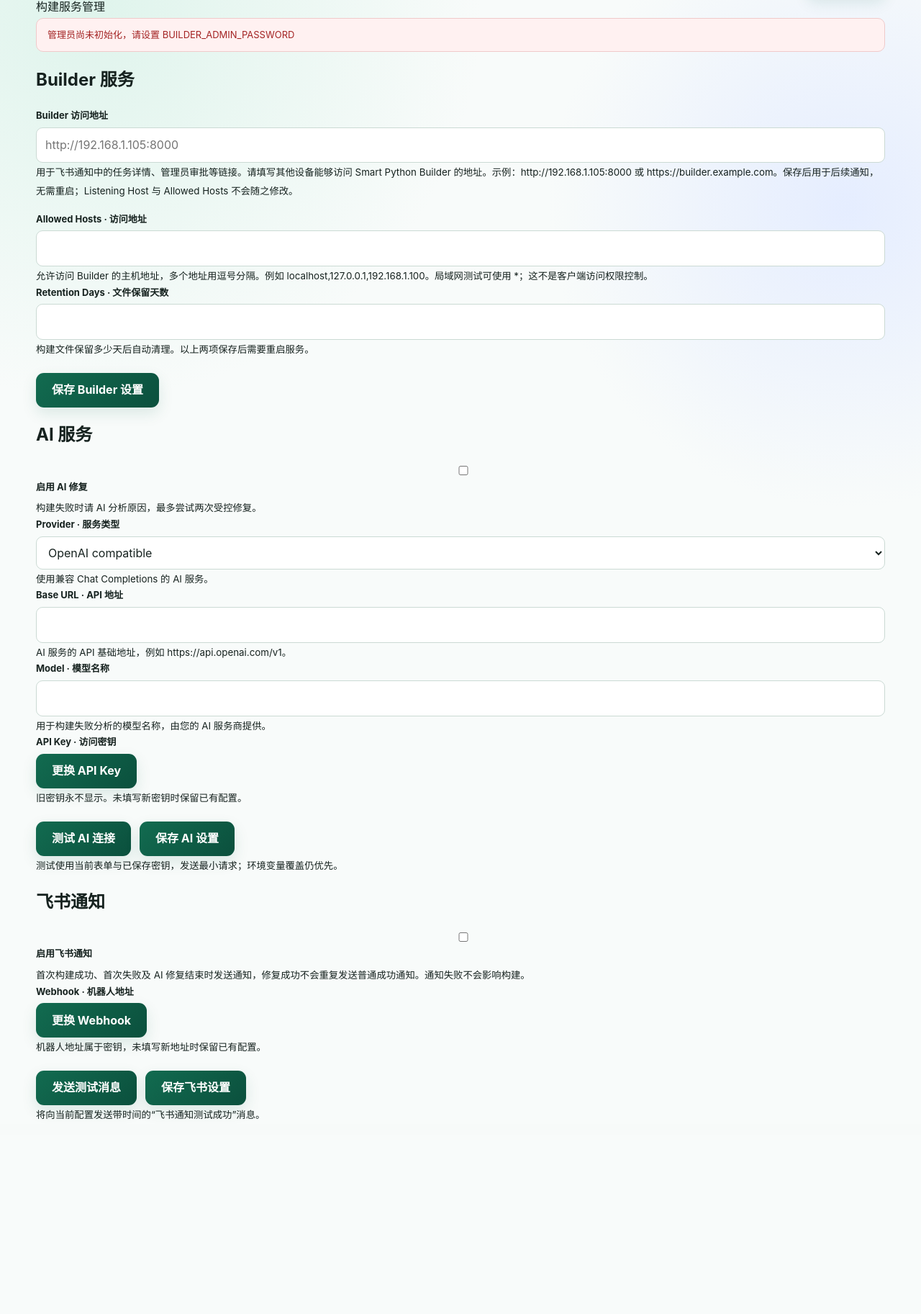
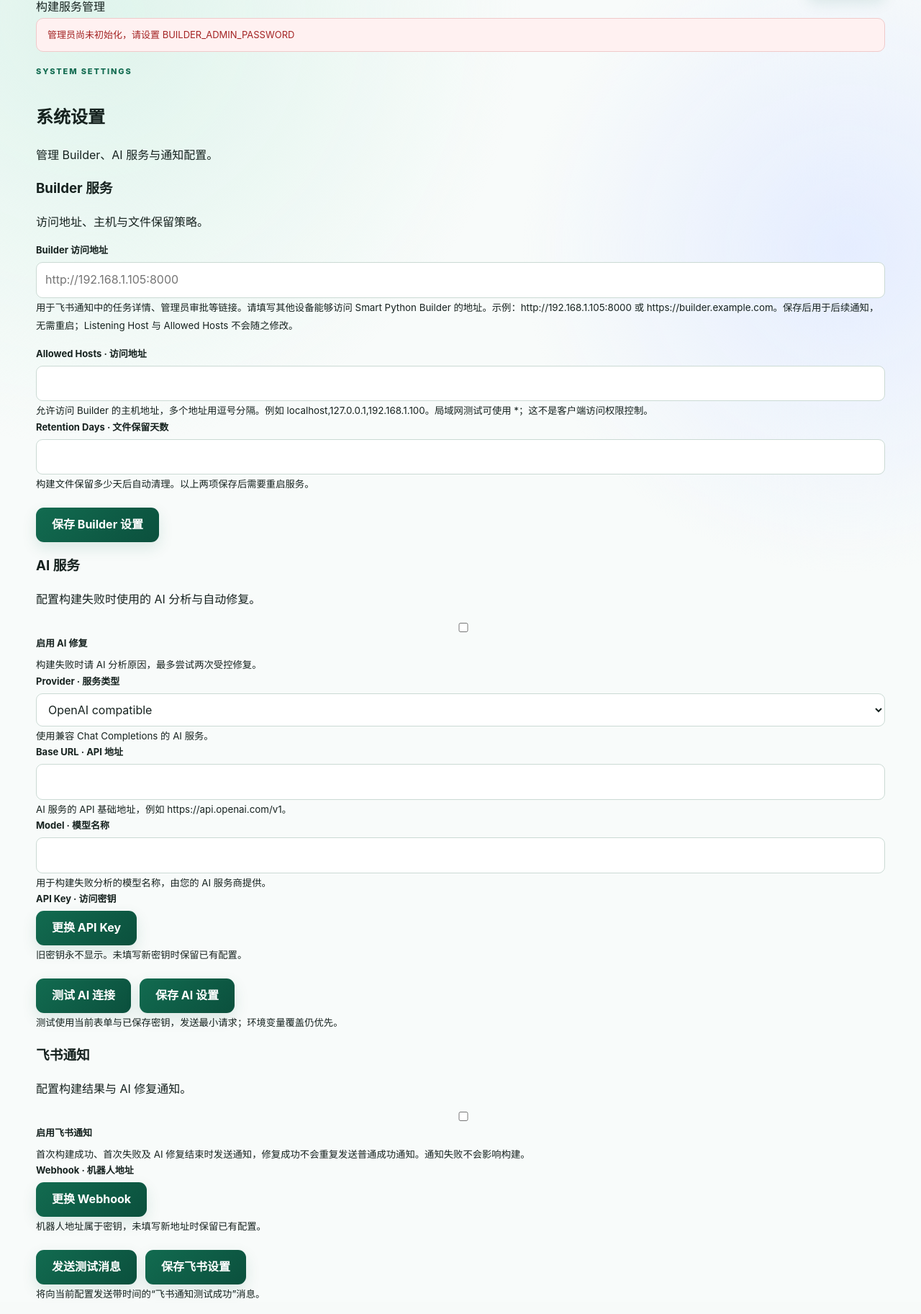
Before and after one commit to yunfei00/smart-python-builder, a FastAPI app: template web/templates/settings.html in a window 1280 px wide. Shown: the part 70-1895 px from the top of the page at 72% size. Before the commit the page ends 1625 px from the top, so only its background shows below. Run offline with FastAPI, Linux system fonts and the light colour scheme; the template is opened without the code that fills it, so the values that code supplies are empty.

Commit message:
style: refine admin settings layout and typography

```diff
--- a/web/templates/settings.html
+++ b/web/templates/settings.html
@@ -1,21 +1,24 @@
 {% extends 'admin_base.html' %}
-{% block scripts %}<script src="/static/settings.js" defer></script>{% endblock %}
+{% block scripts %}<script src="/static/settings.js" defer></script></div>
+{% endblock %}
 {% block content %}
+<div class="settings-page">
+<div class="settings-heading"><span class="eyebrow">SYSTEM SETTINGS</span><h2>系统设置</h2><p>管理 Builder、AI 服务与通知配置。</p></div>
 <p id="overrides" class="notice" hidden></p>
-<section><h2>Builder 服务</h2><form id="builder-settings" class="field">
+<section class="settings-card"><div class="settings-card-head"><h3>Builder 服务</h3><p>访问地址、主机与文件保留策略。</p></div><form id="builder-settings" class="field settings-form">
 <label for="base_url">Builder 访问地址</label><input id="base_url" name="base_url" type="url" required placeholder="http://192.168.1.105:8000"><small>用于飞书通知中的任务详情、管理员审批等链接。请填写其他设备能够访问 Smart Python Builder 的地址。示例：http://192.168.1.105:8000 或 https://builder.example.com。保存后用于后续通知，无需重启；Listening Host 与 Allowed Hosts 不会随之修改。</small><p id="base-url-warning" role="status"></p>
 <label for="allowed_hosts">Allowed Hosts · 访问地址</label><input id="allowed_hosts" name="allowed_hosts" required><small>允许访问 Builder 的主机地址，多个地址用逗号分隔。例如 localhost,127.0.0.1,192.168.1.100。局域网测试可使用 *；这不是客户端访问权限控制。</small>
 <label for="retention_days">Retention Days · 文件保留天数</label><input id="retention_days" name="retention_days" type="number" min="1" max="3650" required><small>构建文件保留多少天后自动清理。以上两项保存后需要重启服务。</small>
 <div class="actions"><button>保存 Builder 设置</button></div><p class="message" role="status"></p></form></section>
-<section><h2>AI 服务</h2><form id="ai-settings" class="field">
-<label><input id="ai_enabled" name="ai_enabled" type="checkbox"> 启用 AI 修复</label><small>构建失败时请 AI 分析原因，最多尝试两次受控修复。</small>
+<section class="settings-card"><div class="settings-card-head"><h3>AI 服务</h3><p>配置构建失败时使用的 AI 分析与自动修复。</p></div><form id="ai-settings" class="field settings-form">
+<label class="toggle-row"><input id="ai_enabled" name="ai_enabled" type="checkbox"><span>启用 AI 修复</span></label><small>构建失败时请 AI 分析原因，最多尝试两次受控修复。</small>
 <label for="ai_provider">Provider · 服务类型</label><select id="ai_provider" name="ai_provider"><option value="openai-compatible">OpenAI compatible</option></select><small>使用兼容 Chat Completions 的 AI 服务。</small>
 <label for="ai_base_url">Base URL · API 地址</label><input id="ai_base_url" name="ai_base_url" type="url" required><small>AI 服务的 API 基础地址，例如 https://api.openai.com/v1。</small>
 <label for="ai_model">Model · 模型名称</label><input id="ai_model" name="ai_model"><small>用于构建失败分析的模型名称，由您的 AI 服务商提供。</small>
 <label for="ai_api_key">API Key · 访问密钥</label><div class="secret-row"><span id="ai_api_key-status"></span><button type="button" class="secondary" data-replace="ai_api_key">更换 API Key</button></div><input id="ai_api_key" name="ai_api_key" type="password" autocomplete="new-password" placeholder="输入新的 API Key" hidden disabled><small>旧密钥永不显示。未填写新密钥时保留已有配置。</small>
 <div class="actions"><button type="button" id="test-ai" class="secondary">测试 AI 连接</button><button>保存 AI 设置</button></div><small>测试使用当前表单与已保存密钥，发送最小请求；环境变量覆盖仍优先。</small><p class="message" role="status"></p></form></section>
-<section><h2>飞书通知</h2><form id="feishu-settings" class="field">
-<label><input id="feishu_enabled" name="feishu_enabled" type="checkbox"> 启用飞书通知</label><small>首次构建成功、首次失败及 AI 修复结束时发送通知，修复成功不会重复发送普通成功通知。通知失败不会影响构建。</small>
+<section class="settings-card"><div class="settings-card-head"><h3>飞书通知</h3><p>配置构建结果与 AI 修复通知。</p></div><form id="feishu-settings" class="field settings-form">
+<label class="toggle-row"><input id="feishu_enabled" name="feishu_enabled" type="checkbox"><span>启用飞书通知</span></label><small>首次构建成功、首次失败及 AI 修复结束时发送通知，修复成功不会重复发送普通成功通知。通知失败不会影响构建。</small>
 <label for="feishu_webhook">Webhook · 机器人地址</label><div class="secret-row"><span id="feishu_webhook-status"></span><button type="button" class="secondary" data-replace="feishu_webhook">更换 Webhook</button></div><input id="feishu_webhook" name="feishu_webhook" type="password" autocomplete="new-password" placeholder="输入新的 Webhook" hidden disabled><small>机器人地址属于密钥，未填写新地址时保留已有配置。</small>
 <div class="actions"><button type="button" id="test-feishu" class="secondary">发送测试消息</button><button>保存飞书设置</button></div><small>将向当前配置发送带时间的“飞书通知测试成功”消息。</small><p class="message" role="status"></p></form></section>
 {% endblock %}
```
